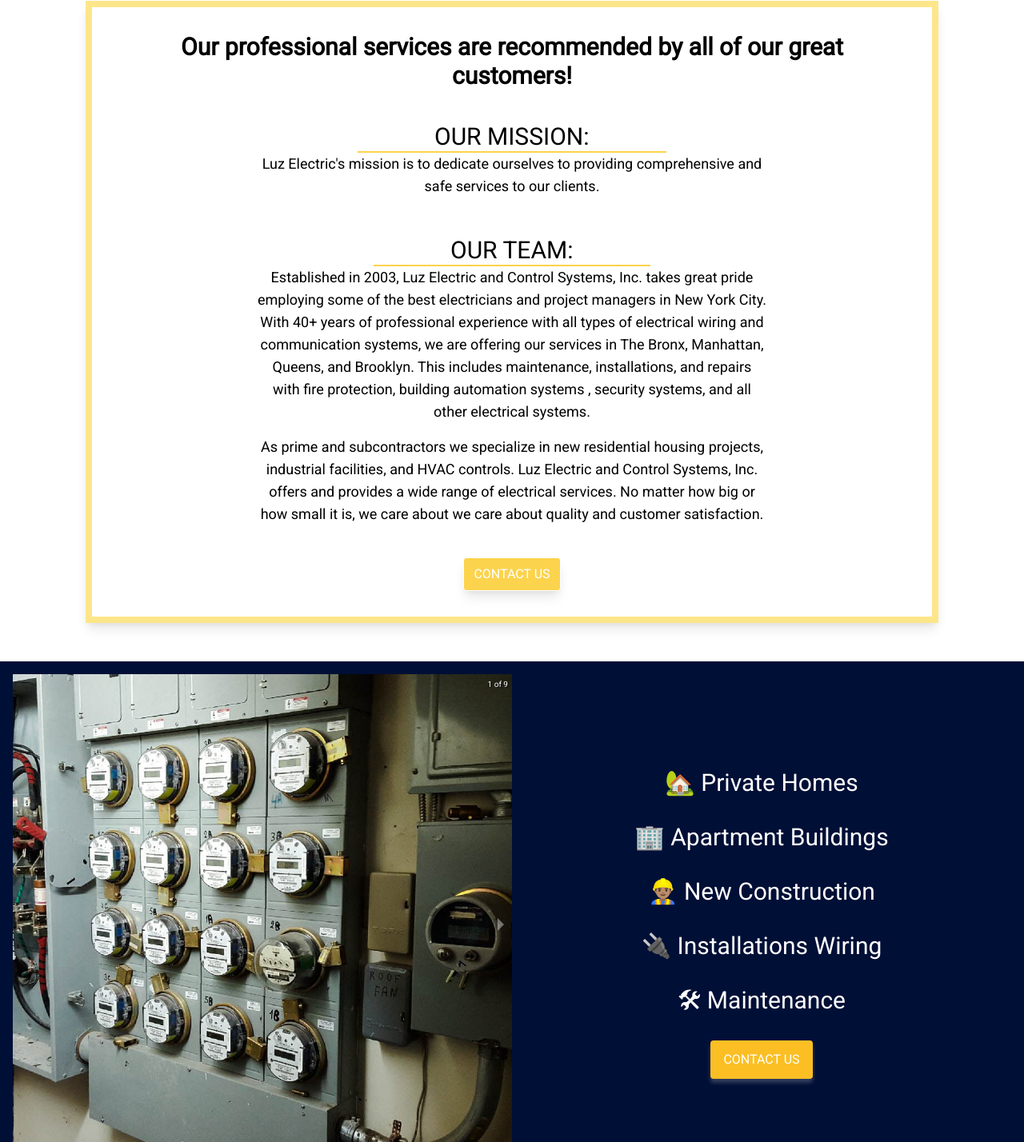
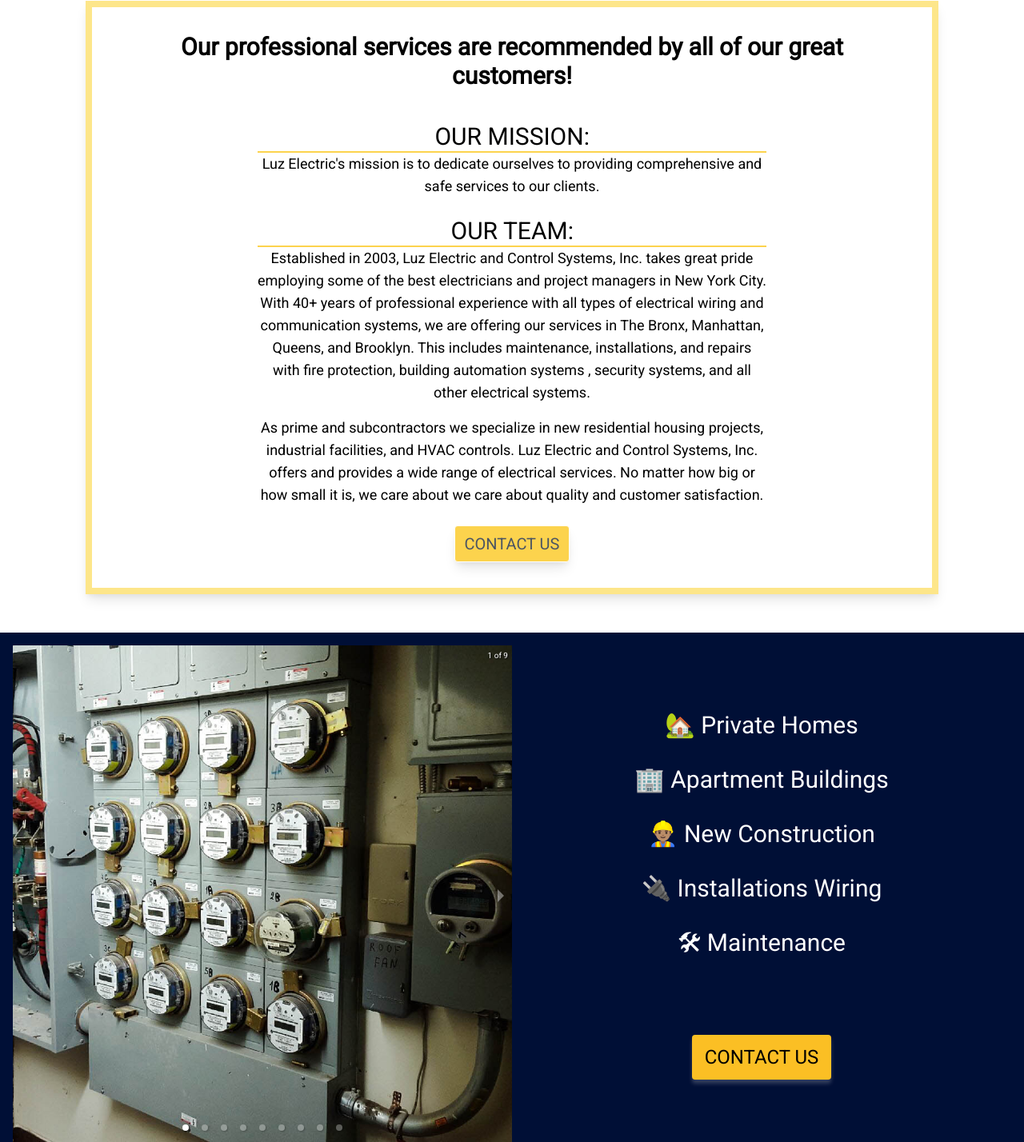
Before and after one commit to jccdev45/luz-electric-old-, a Gatsby site: page / in a window 1280 px wide. Shown: the part 745-2173 px from the top of the page at 80% size. Built offline with nearby package versions, Linux system fonts and the light colour scheme; Gatsby itself is replaced by a stand-in of ours; a web font is replaced by a local one.

Commit message:
Minor cleanup

```diff
--- a/src/components/Contact/Hours.jsx
+++ b/src/components/Contact/Hours.jsx
@@ -3,7 +3,7 @@
 export default function Hours() {
 	return (
 		<div className="flex flex-col items-center justify-center p-4 text-center md:p-8 lg:justify-evenly lg:flex-row">
-			<div className="flex flex-col">
+			<div className="flex-col">
 				<h2 className="text-2xl md:text-3xl">We are located at:</h2>
 				<div className="w-full md:text-xl">
 					<p>2082 Crotona Avenue</p>
--- a/src/components/Home/Estimate.jsx
+++ b/src/components/Home/Estimate.jsx
@@ -19,7 +19,8 @@
 						))}
 				</Carousel>
 			</div>
-			<div className="flex flex-col items-center justify-center w-full mx-auto my-4 md:w-1/2">
+			<div className="flex flex-col items-center w-full h-full mx-auto my-4 justify-evenly md:w-1/2">
+				<div className="flex flex-col items-center">
 					{[
 						"🏡 Private Homes",
 						"🏢 Apartment Buildings",
@@ -31,8 +32,9 @@
 							<h3 className="my-4 text-2xl text-white lg:text-3xl">{item}</h3>
 						</Fade>
 					))}
+				</div>
 				<Link
-					className="px-4 py-3 my-4 text-white transition-colors bg-yellow-400 rounded shadow-white hover:bg-yellow-300"
+					className="px-4 py-3 my-4 text-black transition-colors bg-yellow-400 rounded lg:text-2xl shadow-white hover:bg-yellow-300"
 					to="/contact"
 				>
 					CONTACT US
--- a/src/components/Home/Info.jsx
+++ b/src/components/Home/Info.jsx
@@ -28,11 +28,11 @@
 const renderInfo = () => {
 	return INFO.map((item, index) => (
 		<div
-			className="flex flex-col items-center justify-between w-full h-full px-6 py-10 m-4 text-white bg-gray-600 border border-white rounded shadow-white md:mx-4"
+			className="flex-col items-center justify-between w-full h-full px-6 py-10 m-4 text-white bg-gray-600 border border-white rounded shadow-white md:mx-4"
 			key={index}
 		>
 			<img src={item.image} alt={item.title} />
-			<div className="flex flex-col items-center justify-start h-full">
+			<div className="flex-col items-center justify-start h-full">
 				<h3 className="px-4 pb-2 my-4 text-2xl font-bold text-center border-b-2 border-yellow-300">
 					{item.title}
 				</h3>
--- a/src/components/Home/Mission.jsx
+++ b/src/components/Home/Mission.jsx
@@ -22,7 +22,7 @@
 	return INFO.map((item, index) => (
 		<div
 			key={index}
-			className="flex flex-col items-center justify-center w-full mx-auto my-6 text-center md:w-2/3"
+			className="flex-col items-center justify-center w-full mx-auto my-6 text-center md:w-2/3"
 		>
 			<h3 className="px-6 text-xl border-b-2 border-yellow-300 md:px-8 lg:px-24 md:text-3xl bold">
 				<Pulse>{item.title}</Pulse>
@@ -39,13 +39,13 @@
 			<h2 className="text-2xl font-bold text-center md:mb-4 md:text-3xl">
 				Our professional services are recommended by all of our great customers!
 			</h2>
-			<div className="flex flex-col justify-center">{renderInfo()}</div>
+			<div className="flex-col justify-center">{renderInfo()}</div>
 			<Link
-				className="px-3 py-2 text-white transition-shadow bg-yellow-300 border border-white rounded shadow-lg hover:shadow-xl"
+				className="px-3 py-2 text-white transition-shadow bg-yellow-300 border border-white rounded shadow-lg lg:text-xl hover:shadow-xl"
 				to="/contact"
 			>
 				<HeadShake>
-					<span className="text-white">CONTACT US</span>
+					<span className="text-gray-600">CONTACT US</span>
 				</HeadShake>
 			</Link>
 		</div>
--- a/src/components/Services/Safety.jsx
+++ b/src/components/Services/Safety.jsx
@@ -22,11 +22,6 @@
 const renderInfo = () => {
 	return INFO.map((item, index) => (
 		<div
-			// className={`${
-			// 	index === 1
-			// 		? `border-b-2 border-t-2 border-white  md:border-t-0 md:border-b-0 md:border-l-2 md:border-r-2`
-			// 		: ``
-			// } flex flex-col items-center justify-between w-full md:w-1/3 px-4 py-6 mx-2`}
 			className="flex flex-col items-center justify-between w-full px-2 my-2 md:w-5/12"
 			key={index}
 		>
```
Lines whose indentation alone changed are shown as unchanged.
